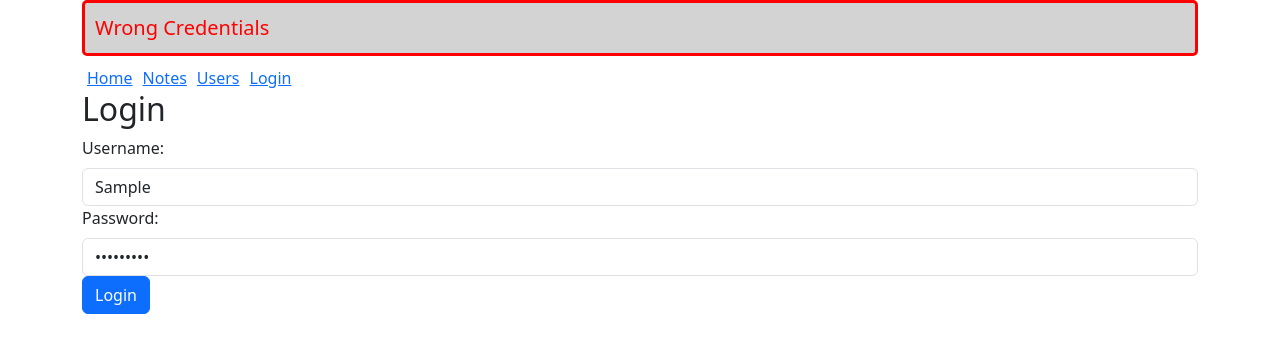
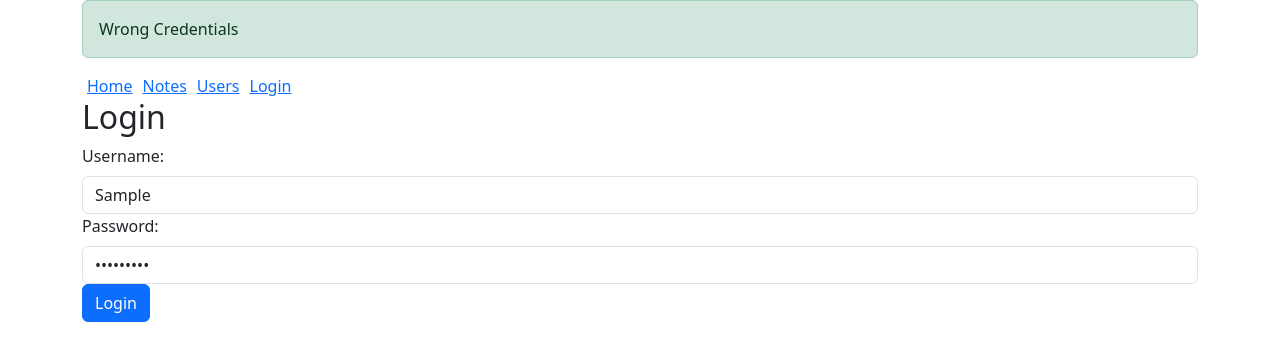
Before and after one commit to mjunaidansari/notes-frontend, a React (Create React App) app: page /login in a window 1280 px wide. Both pictures are taken after typing "Sample", "Sample123" into the empty fields and a click on the button "Login". Shown: the top 360 px of the page. Built offline with nearby package versions, Linux system fonts and the light colour scheme; no server answers.

Commit message:
custom notification using Bootstrap

```diff
--- a/src/App.js
+++ b/src/App.js
@@ -9,6 +9,7 @@ import noteService from './services/notes'
 
 /* REACT ROUTER */
 import { BrowserRouter as Router, Route, Routes, Link } from 'react-router-dom'
+import { Alert } from 'react-bootstrap'
 
 const App = () => {
 
@@ -50,6 +51,15 @@ const App = () => {
 
 	}
 
+	const setNotification = (message) => {
+
+		setErrorMessage(message)
+		setTimeout(() => {
+			setErrorMessage(null)
+		}, 10000)
+
+	}
+
 	/* STYLE OBJECTS */
 
 	const padding = {
@@ -60,7 +70,12 @@ const App = () => {
 		<div className = 'container'>
         <Router>
 
-		<Notification message = {errorMessage} />
+		{/* <Notification message = {errorMessage} /> */}
+		{(errorMessage &&
+			<Alert variant='success'>
+				{errorMessage}
+			</Alert>
+		)}
 
 			<div>
 				<Link style={padding} to="/">Home</Link>
@@ -84,6 +99,7 @@ const App = () => {
 					<LoginForm
 						setUser = {setUser}
 						setErrorMessage = {setErrorMessage}
+						setNotification = {setNotification}
 					/>
 				} />
 			</Routes>
--- a/src/components/LoginForm.js
+++ b/src/components/LoginForm.js
@@ -35,6 +35,7 @@ const LoginForm = (props) => {
             setUser(user)
             setUsername('')
             setPassword('')
+			props.setNotification(`Welcome ${user.name}`)
 			navigate('/')
         } catch(exception) {
             setErrorMessage('Wrong Credentials')
```
